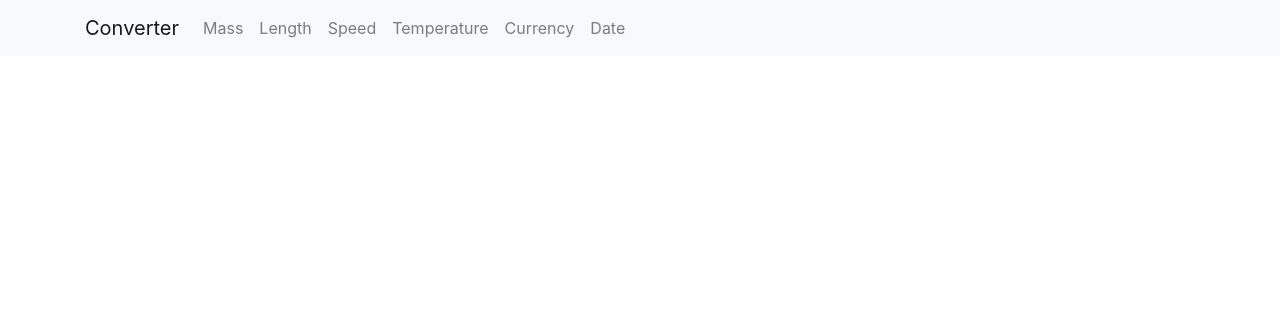
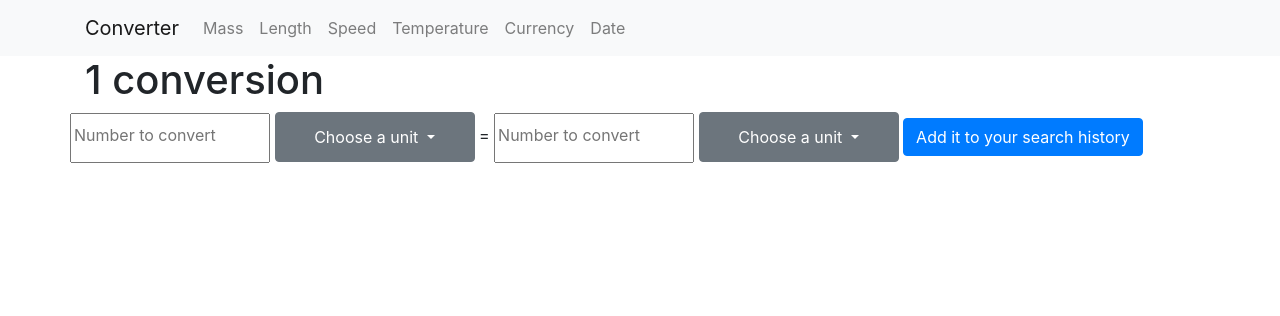
Before and after one commit to qme1519/converter, a Django app: page /1/ in a window 1280 px wide. Shown: the top 316 px of the page. Run offline with Django 3.2, Linux system fonts and the light colour scheme; data comes from the database, SQL or seed files in the repository; some libraries are stand-ins or nearby versions.

Commit message:
Converter UI

```diff
--- a/converter/templates/base.html
+++ b/converter/templates/base.html
@@ -38,8 +38,3 @@
 <div class="container">
     {% block page_content %}{% endblock %}
 </div>
-<style>
-  ul {
-  list-style: none;
-}
-</style>
--- /dev/null
+++ b/user_interface/forms.py
@@ -0,0 +1,31 @@
+from django import forms
+
+class UnitConversion(forms.Form):
+    #source_unit = N one
+    #destination_unit = None
+    source_value = forms.FloatField(
+    widget=forms.NumberInput(
+    attrs={
+    "onchange": "convertNumber('source')",
+    "onkeyup": "convertNumber('source')",
+    "placeholder": "Number to convert",
+    "id": "sourceInput",
+    "min": "0",
+    "class": "numberInput"
+    }
+    )
+    )
+
+    destination_value = forms.FloatField(
+        widget=forms.NumberInput(
+        attrs={
+        "onchange": "convertNumber('destination')",
+        "onkeyup": "convertNumber('destination')",
+        "placeholder": "Number to convert",
+        "id": "destinationInput",
+        "min": "0",
+        "class": "numberInput"
+        }
+        )
+
+    )
--- a/user_interface/templates/conversion_types.html
+++ b/user_interface/templates/conversion_types.html
@@ -1,8 +1,97 @@
 {% extends "base.html" %}
 {% load static %}
 {% block page_content %}
+<head>
+  <title>{{ type }}</title>
+  <script type="text/javascript">
+    var conversion_table = {};
 
+    {% for unit in units %}
+      conversion_table['{{ unit.unit }}'] = {{ unit.to_base_unit }}
+    {% endfor %}
+
+    console.log(conversion_table)
+
+    function convertNumber(inputLocation) {
+      console.log("in function")
+      var sourceSelector = document.getElementById("sourceDropdownMenuButton");
+      var destinationSelector = document.getElementById("destinationDropdownMenuButton");
+      if (sourceSelector.value != "none" && destinationSelector.value != "none")
+      {
+        var sourceField = document.getElementById("sourceInput");
+        var destinationField = document.getElementById("destinationInput");
+        console.log(typeof(sourceField.value))
+        if (sourceField.value < 0) {
+          sourceField.value = sourceField.value * -1;
+        }
+        if (destinationField.value < 0) {
+          destinationField.value = destinationField.value * -1;
+        }
+
+        var sourceConversion = conversion_table[sourceSelector.value]
+        var destinationConversion = conversion_table[destinationSelector.value]
+
+        if (inputLocation == "source") {
+          console.log(sourceField.value)
+          destinationField.value = sourceField.value * sourceConversion / destinationConversion;
+        }
+        else if (inputLocation == "destination") {
+          console.log("destination")
+          sourceField.value = destinationField.value * destinationConversion / sourceConversion;
+        }
+      }
+
+    }
+
+  </script>
+  <style>
+    .btn-secondary {
+      width: 200px;
+      height: 50px;
+    }
+    .numberInput {
+      width: 200px;
+      height:50px;
+      padding-bottom: 6px;
+    }
+  </style>
+</head>
+<h1>{{ type }} conversion </h1>
+<div class="row">
+<form method="POST">
+  {% csrf_token %}
+  {{ unit_converter.source_value }}
+<div class="btn-group">
+<button class="btn btn-secondary dropdown-toggle" type="button" id="sourceDropdownMenuButton" data-toggle="dropdown" aria-haspopup="true" aria-expanded="false" value="none">
+    Choose a unit
+  </button>
+  <div class="dropdown-menu" aria-labelledby="sourceDropdownMenuButton">
 {% for unit in units %}
-<p>{{ unit.unit }}</p>
+    <a class="dropdown-item">{{ unit.unit }}</a>
 {% endfor %}
+  </div>
+</div>
+=
+{{ unit_converter.destination_value }}
+<div class="btn-group">
+<button class="btn btn-secondary dropdown-toggle " type="button" id="destinationDropdownMenuButton" data-toggle="dropdown" aria-haspopup="true" aria-expanded="false" value="none">
+    Choose a unit
+  </button>
+  <div class="dropdown-menu" aria-labelledby="destinationDropdownMenuButton">
+{% for unit in units %}
+    <a class="dropdown-item">{{ unit.unit }}</a>
+{% endfor %}
+  </div>
+</div>
+
+<button type="submit" class="btn btn-primary">Add it to your search history</button>
+</form>
+</div>
+<script type="text/javascript">
+  $('.dropdown-item').on('click',  function(){
+        var btnObj = $(this).parent().siblings('button');
+        $(btnObj).text($(this).text());
+        $(btnObj).val($(this).text());
+    });
+</script>
 {% endblock %}
--- a/user_interface/views.py
+++ b/user_interface/views.py
@@ -1,5 +1,6 @@
 from django.shortcuts import render
 from user_interface.models import Type, Unit
+from user_interface.forms import UnitConversion
 
 def index(request):
     types = Type.objects.all()
@@ -8,5 +9,9 @@ def index(request):
 
 def conversion_types(request, type):
     units = Unit.objects.filter(type__measurement__contains=type)
-    context = {"units": units}
+    if request.method == "POST":
+        pass
+    else:
+        unit_converter = UnitConversion()
+    context = {"units": units, "type": type, "unit_converter": unit_converter}
     return render(request, "conversion_types.html", context)
```
Also changed, not shown: user_interface/templates/index.html (+3 -10 lines).
